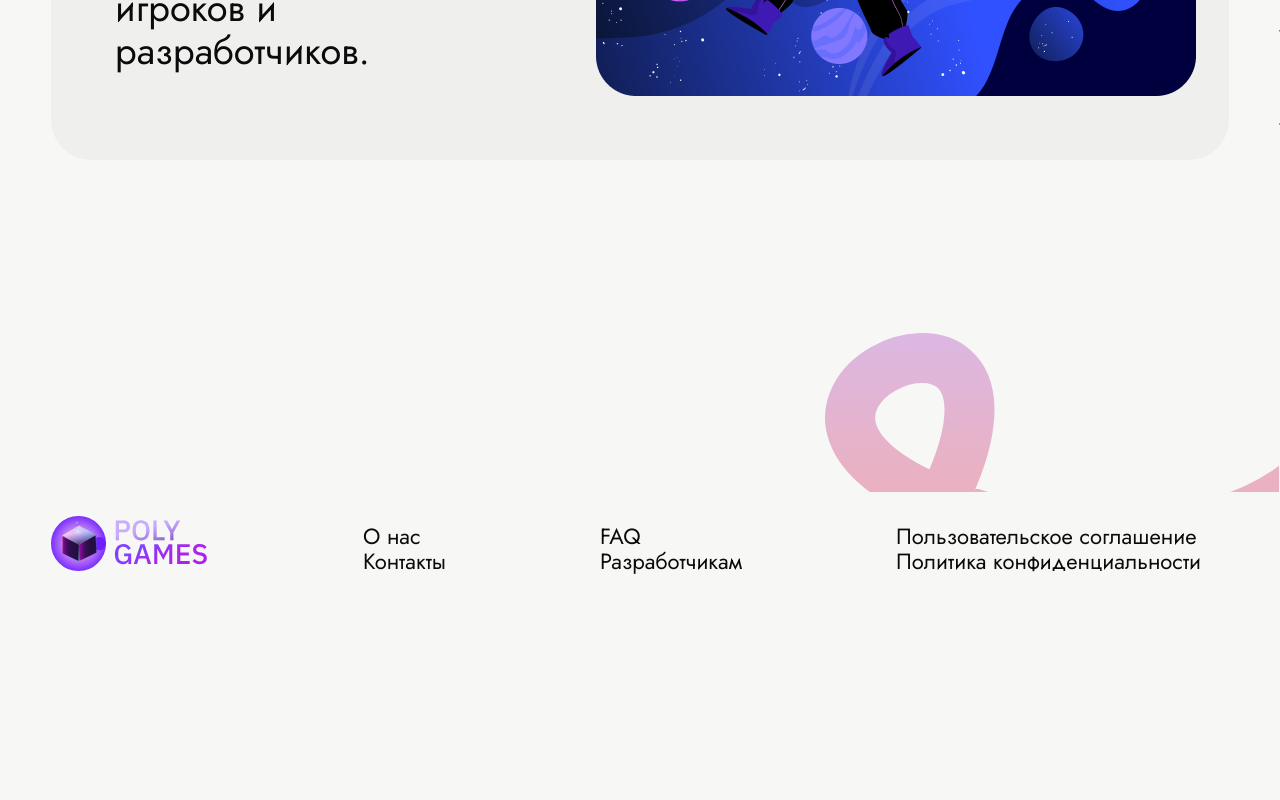
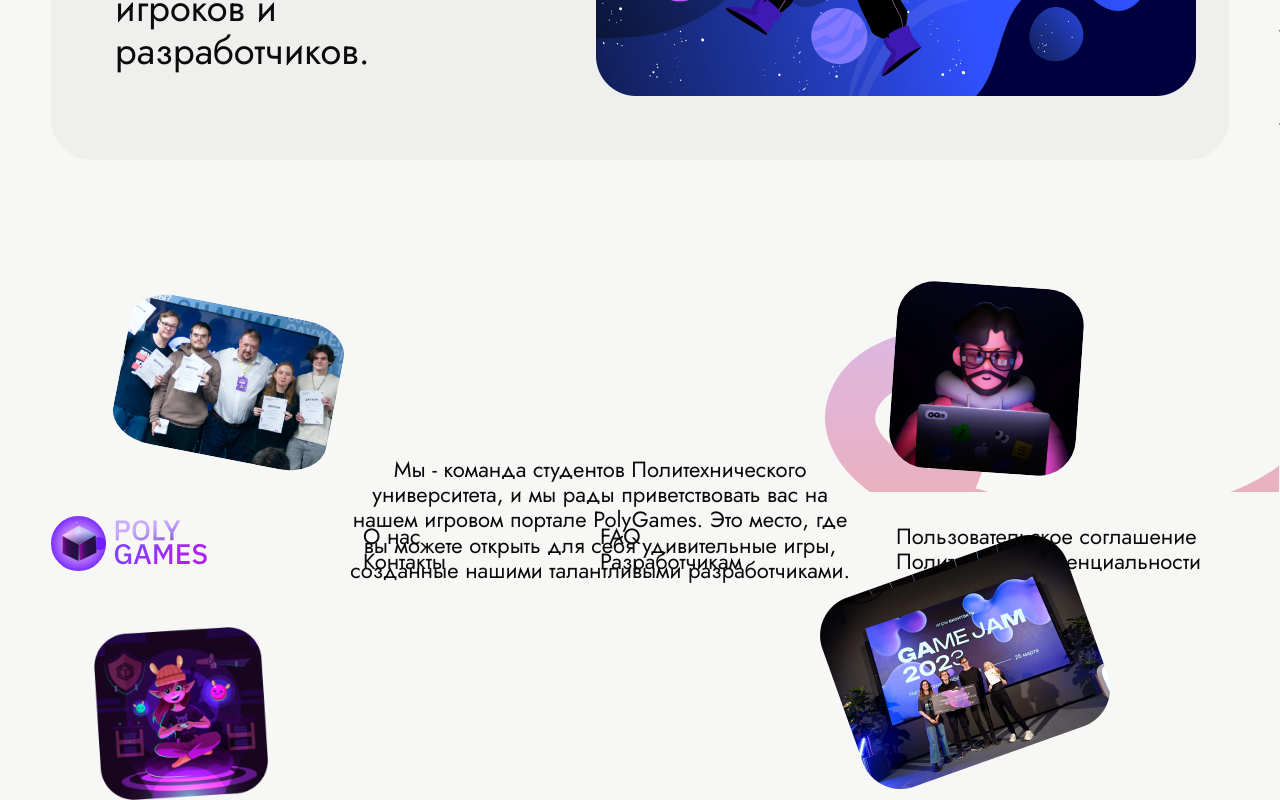
Before and after one commit to affectech/polygames-frontend, a React app in the folder frontend/: page /about-us in a window 1280 px wide. Shown: the part 532-1332 px from the top of the page. Before the commit the page ends 1139 px from the top, so only its background shows below. Built offline with nearby package versions, Linux system fonts and the light colour scheme.

Commit message:
fix about-us page, fix footer visible for this and another pages

```diff
--- a/frontend/src/views/AboutUs/AboutUs.jsx
+++ b/frontend/src/views/AboutUs/AboutUs.jsx
@@ -1,6 +1,7 @@
 import React, { useEffect } from 'react';
 import Preview from './Preview/Preview';
 import './AboutUs.scss';
+import WeAre from './WeAre/WeAre';
 const AboutUs = ({ setIsFooterVisible }) => {
     useEffect(() => {
         setIsFooterVisible(true);
@@ -9,6 +10,7 @@ const AboutUs = ({ setIsFooterVisible }) => {
     return (
         <main className='about-us__wrapper'>
             <Preview />
+            <WeAre />
         </main>
     );
 };
--- /dev/null
+++ b/frontend/src/views/AboutUs/CanDo/CanDo.scss
@@ -0,0 +1,6 @@
+@import '@/variables.scss';
+.can-do {
+    padding: 8vh 5vw;
+    border-radius: 40px;
+    background: var(--background-secondary);
+}
--- /dev/null
+++ b/frontend/src/views/AboutUs/WeAre/WeAre.jsx
@@ -0,0 +1,45 @@
+import React from "react";
+import './WeAre.scss';
+import weAre1 from "@assets/ability2.png";
+import weAre2 from "@assets/avatar3.png";
+import weAre3 from "@assets/avatar2.png";
+import weAre4 from "@assets/we-are-team-photo.png";
+
+const WeAre = () => {
+    return (
+        <section className="we-are">
+            <div className="we-are__left-side-images">
+                <img
+                    src={weAre1}
+                    alt="Team photo"
+                    className="we-are__top-left-image"/>
+                <img
+                    src={weAre2}
+                    alt="Avatar"
+                    className="we-are__bottom-left-image"
+                />
+            </div>
+            <p className="we-are__text">
+                Мы - команда студентов Политехнического университета, и мы
+                рады приветствовать вас на нашем игровом портале PolyGames.
+                Это место, где вы можете открыть для себя удивительные игры,
+                созданные нашими талантливыми разработчиками.
+            </p>
+            <div>
+                <img
+                    src={weAre3}
+                    alt="Avatar"
+                    className="we-are__top-right-image"
+                />
+                <img
+                    src={weAre4}
+                    alt="Team photo"
+                    className="we-are__bottom-right-image"
+                />
+            </div>
+
+        </section>
+    )
+}
+
+export default WeAre;
--- /dev/null
+++ b/frontend/src/views/AboutUs/WeAre/WeAre.scss
@@ -0,0 +1,47 @@
+.we-are {
+    margin-top: 10vh;
+    display: grid;
+    grid-template-columns: 1fr 2fr 1fr;
+    height: 70vh;
+    &__left-side-images {
+        display: flex;
+        flex-direction: column;
+        justify-content: space-between;
+    }
+    &__top-left-image {
+        position: relative;
+        top: 12%;
+        left: 24%;
+        transform: rotate(11deg);
+        width: 75%;
+        border-radius: 20%;
+    }
+    &__bottom-left-image {
+        position: relative;
+        left: 8%;
+        width: 60%;
+    }
+    &__text {
+        align-self: center;
+        text-align: center;
+        width: 90%;
+    }
+    &__right-side-images {
+        display: flex;
+        flex-direction: column;
+        justify-content: space-between;
+    }
+    &__top-right-image{
+        position: relative;
+        top: 8%;
+        right: 8%;
+        transform: rotate(4deg);
+        width: 60%;
+        border-radius: 20%;
+    }
+    &__bottom-right-image{
+        position: relative;
+        top: 18%;
+        right: 38%;
+    }
+}
```
Also changed, not shown: frontend/src/views/AboutUs/CanDo/CanDo.jsx (added, +9 -0 lines), frontend/src/assets/avatar3.png (added), frontend/src/assets/we-are-team-photo.png (added).
